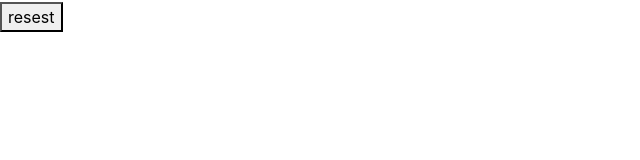
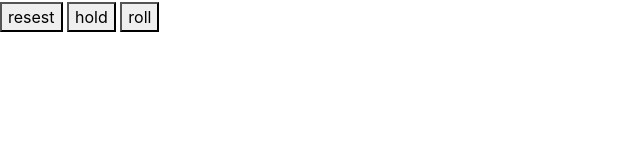
Before and after one commit to eggthecat/pigDice, a plain HTML site: page index.html in a window 1280 px wide. Shown: the whole page, without its empty margins (0-640 px from the left). Drawn offline with Linux system fonts and the light colour scheme.

Commit message:
add roll and hold buttons

```diff
--- a/index.html
+++ b/index.html
@@ -20,6 +20,8 @@
 
     </div>
     <button type="click" name="button" id="reset">resest</button>
+    <button type="click" name="button" id="hold">hold</button>
+    <button type="click" name="button" id="roll">roll</button>
 
   </body>
 </html>
```
